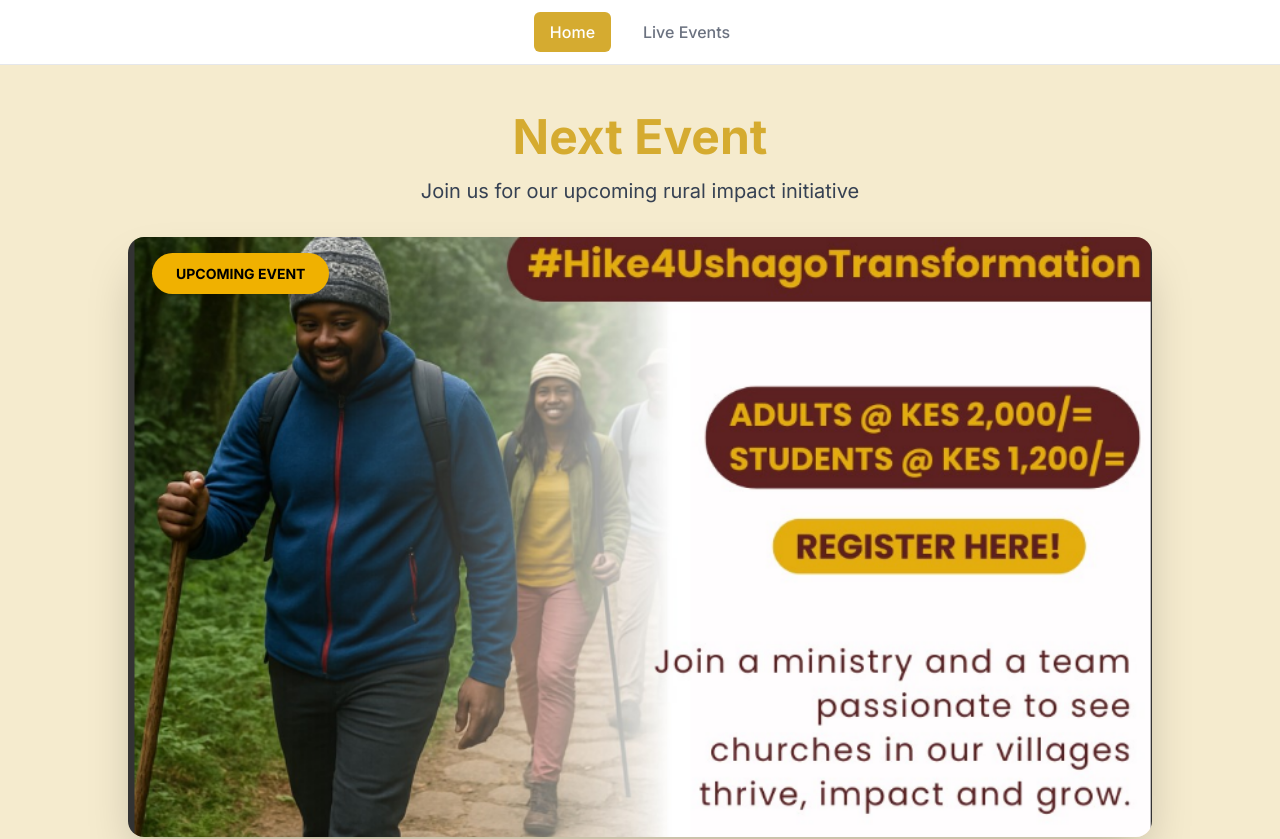
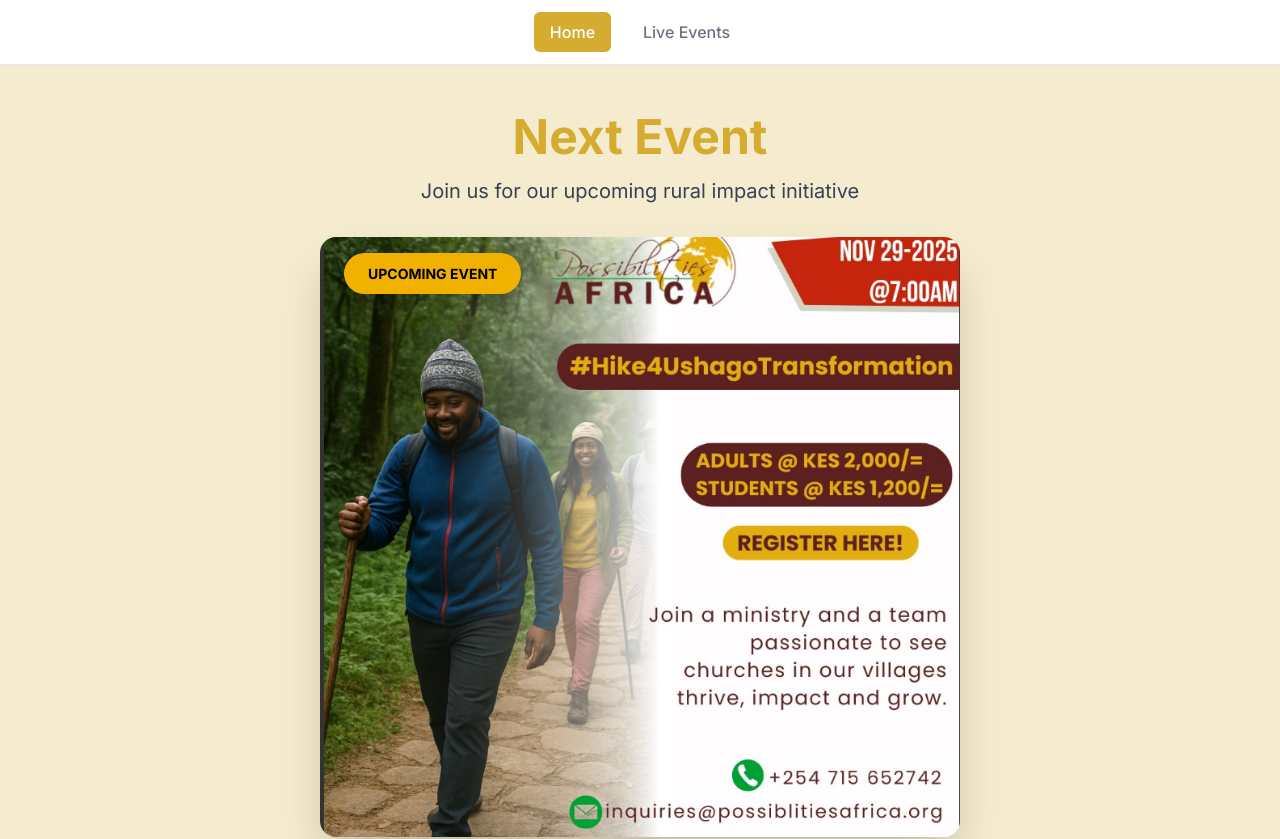
Before and after one commit to Dipxssi/event-app, a Next.js app: page / in a window 1280 px wide. Shown: the top 839 px of the page. Built offline with nearby package versions, Linux system fonts and the light colour scheme.

Commit message:
Final changes

```diff
--- a/src/app/page.tsx
+++ b/src/app/page.tsx
@@ -21,7 +21,7 @@
             </div>
 
             {/* Event Banner */}
-            <div className="max-w-5xl mx-auto">
+            <div className="max-w-[40rem] mx-auto ">
 
               <Link href="/register" className="block group">
                 <div className="relative overflow-hidden rounded-2xl shadow-2xl transition-transform duration-300 group-hover:scale-[1.02]">
@@ -31,7 +31,7 @@
                       alt={`${upcomingEvent.name} - ${upcomingEvent.description}`}
                       fill
                       className="object-cover"
-                      sizes="(max-width: 768px) 100vw, 90vw"
+                      sizes="(max-width: 500px) 100vw, 90vw"
                       priority
                     />
 
--- a/src/components/registration/RegistrationSuccess.tsx
+++ b/src/components/registration/RegistrationSuccess.tsx
@@ -26,7 +26,7 @@
           <p className="text-xl text-gray-600 mb-6">
             {isDonationOnly
               ? `Thank you ${formData.donorName} for your generous donation to support our cause!`
-              : `Thank you ${formData.fullName || formData.teamLeaderName || 'participant'} for registering for #Hike4UshagoTransformation!`
+              : `Thank you ${formData.fullName || formData.teamLeaderName || formData.sponsorName ||'participant'} for registering for #Hike4UshagoTransformation!`
             }
           </p>
         </div>
```
